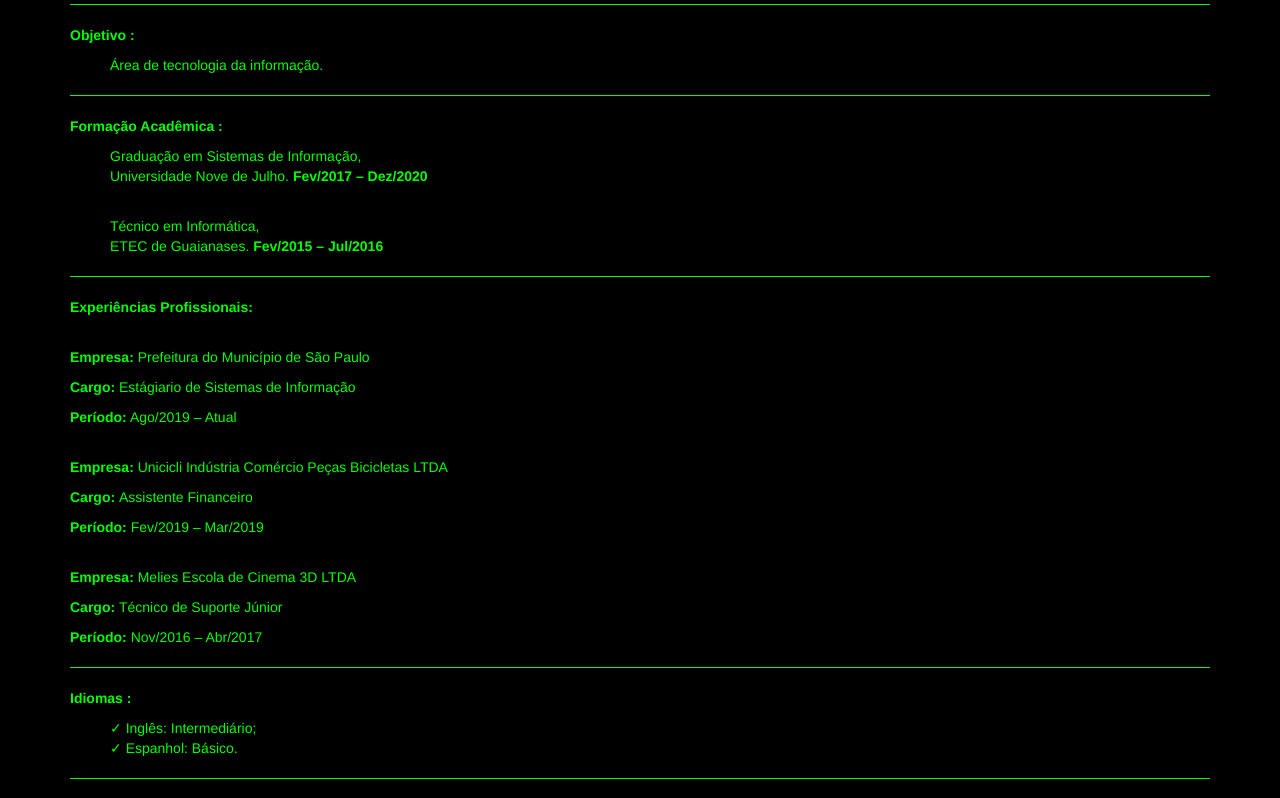
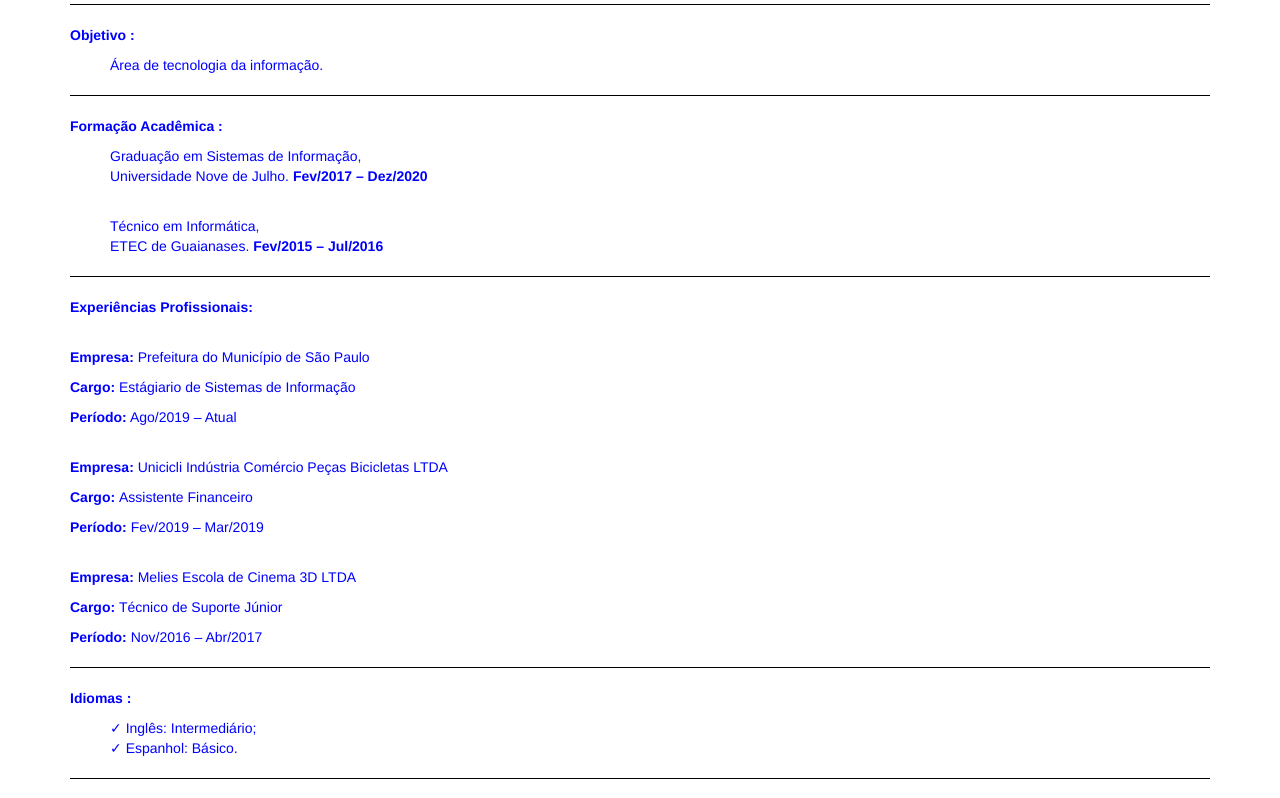
Before and after one commit to Eric19972201/curriculo, a plain HTML site: page index.html in a window 1280 px wide. Shown: the part 221-1019 px from the top of the page. Drawn offline with nearby package versions, Linux system fonts and the light colour scheme.

Commit message:
Update style.css

```diff
--- a/style.css
+++ b/style.css
@@ -1,11 +1,11 @@
 :root {
-	--bg: #000;
-	--color: #00ff00;
+	--bg:white;
+	--color:blue;
 
-	--a-color: #00ff00;
-	--a-hover-color: #00aa00;
+	--a-color: blue;
+	--a-hover-color:gray;
 
-	--hr-color: #00ff00;
+	--hr-color:black;
 }
 
 body {
```
